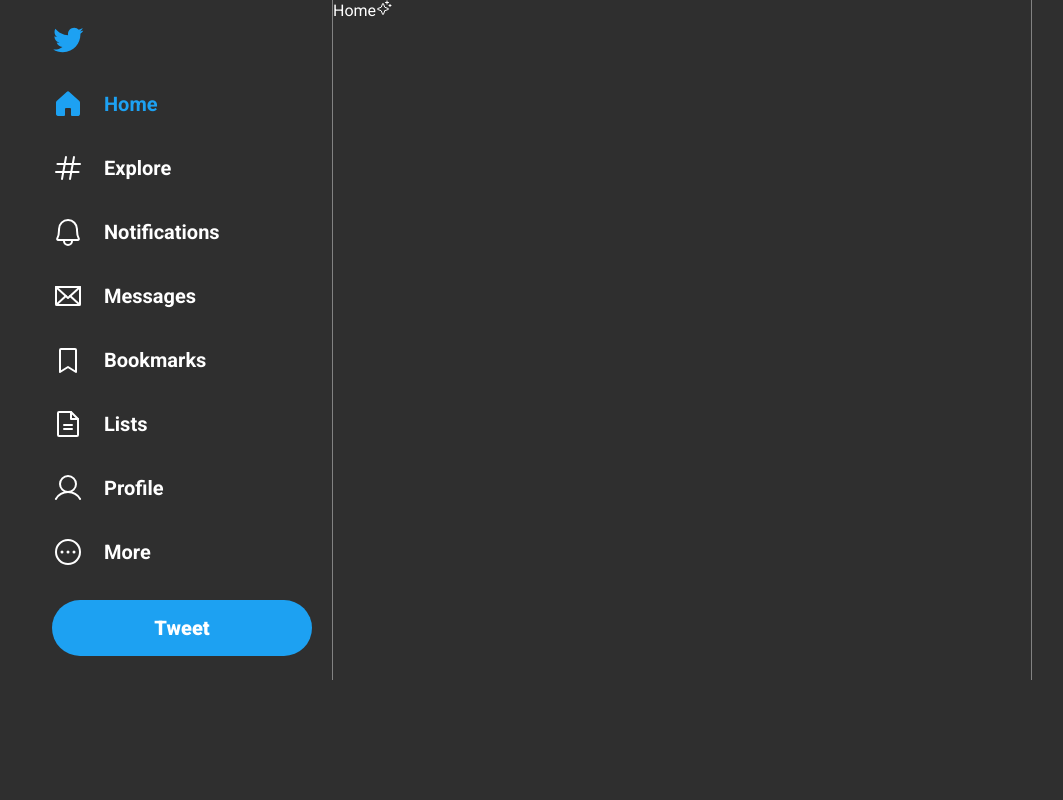
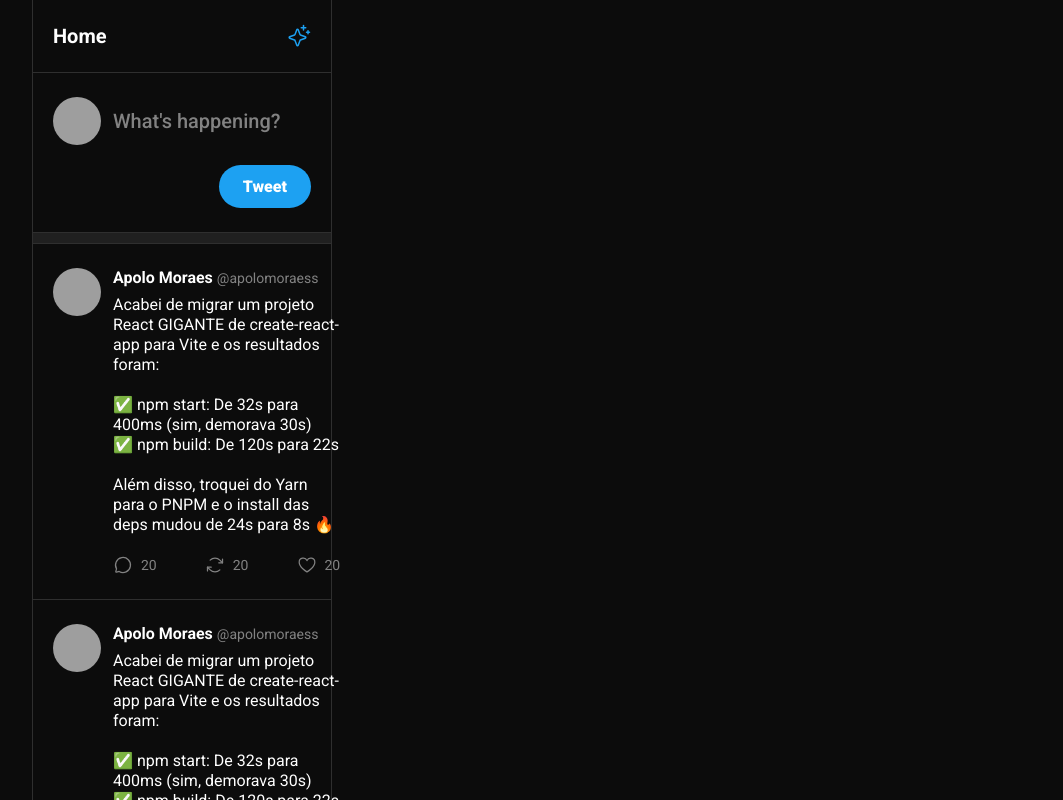
Before and after one commit to apolomoraes/Twitter-UI, a React (Vite) app: page /tweet in a window 1280 px wide. Shown: the top 800 px of the page, without its empty margins (108-1171 px from the left). Built offline with nearby package versions, Linux system fonts and the light colour scheme; grey boxes are pictures that could not be loaded.

Commit message:
created Sidebar and Tweet components

```diff
--- /dev/null
+++ b/src/components/Tweet.css
@@ -0,0 +1,63 @@
+.tweet {
+  padding: 1.5rem 1.25rem;
+  display: grid;
+  grid-template-columns: 3rem 1fr;
+  gap: 0.75rem;
+  border-bottom: 1px solid #2F2F2F;
+
+  text-decoration: none;
+}
+
+.tweet img {
+  width: 3rem;
+  height: 3rem;
+
+  border-radius: 9999px;
+}
+
+.tweet .tweet-content {
+  display: flex;
+  flex-direction: column;
+  gap: 0.5rem;
+}
+
+.tweet .tweet-content-header {
+  display: flex;
+  align-items: center;
+  gap: 0.25rem;
+}
+
+.tweet .tweet-content-header span {
+  font-size: 0.875rem;
+  color: #828282;
+}
+
+.tweet .tweet-content p {
+  line-height: 1.25rem;
+}
+
+.tweet .tweet-content-footer {
+  display: flex;
+  align-items: center;
+  gap: 3rem;
+  margin-top: 0.75rem;
+}
+
+.tweet .tweet-content-footer button {
+  display: flex;
+  align-items: center;
+  gap: 0.5rem;
+  background: transparent;
+  border: 0;
+  font-size: 0.875rem;
+  color: #828282;
+}
+
+.tweet .tweet-content-footer button:hover {
+  color: var(--twitter-blue);
+}
+
+.tweet .tweet-content-footer button svg {
+  width: 1.25rem;
+  height: 1.25rem;
+}
--- a/src/components/Tweet.tsx
+++ b/src/components/Tweet.tsx
@@ -1,19 +1,42 @@
-interface TweetProps {
-  user: string
-  children: string
-  like?: number
-}
+import { ArrowsClockwise, ChatCircle, Heart } from 'phosphor-react'
+import './Tweet.css'
 
-const tweetStyles = {
-  borderRadius: 8
-}
+export function Tweet() {
+  return (
+    <a href='#' className="tweet">
+      <img src="https://github.com/apolomoraes.png" alt="Foto do usuário" />
 
-export function Tweet(props: TweetProps) {
-  return (
-    <div className="tweet" style={tweetStyles}>
-      <strong>{props.user}</strong>
-      <p>{props.children}</p>
-      <button>Like {props.like ?? 0}</button>
-    </div>
+      <div className="tweet-content">
+        <div className="tweet-content-header">
+          <strong>Apolo Moraes</strong>
+          <span>@apolomoraess</span>
+        </div>
+        <p>
+          Acabei de migrar um projeto React GIGANTE de create-react-app para Vite e os resultados foram:<br />
+          <br />
+          ✅ npm start: De 32s para 400ms (sim, demorava 30s)<br />
+          ✅ npm build: De 120s para 22s<br />
+          <br />
+          Além disso, troquei do Yarn para o PNPM e o install das deps mudou de 24s para 8s 🔥
+        </p>
+
+        <div className="tweet-content-footer">
+          <button type='button'>
+            <ChatCircle />
+            20
+          </button>
+
+          <button type='button'>
+            <ArrowsClockwise />
+            20
+          </button>
+
+          <button type='button'>
+            <Heart />
+            20
+          </button>
+        </div>
+      </div>
+    </a>
   )
 }
--- a/src/global.css
+++ b/src/global.css
@@ -6,7 +6,8 @@
 
 :root {
   --twitter-blue: #1da1f2;
-  --background: #2F2F2F;
+  --background: #0C0C0C;
+  --background-two: #2F2F2F;
   --color-text-tweet: #e1e1e6;
   --color-text-menu: #ffffff;
   --color-text-tweet-placeholder: #828282;
@@ -41,63 +42,84 @@
   grid-template-columns: 300px 1fr;
 }
 
-.sidebar {
+.content {
+  border-left: 1px solid var(--background-two);
+  border-right: 1px solid var(--background-two);
+}
+
+.timeline-header {
   padding: 1.5rem 1.25rem;
+  display: flex;
+  align-items: center;
+  justify-content: space-between;
+  font-size: 1.25rem;
+  font-weight: 700;
+  border-bottom: 1px solid var(--background-two);
+}
 
+.timeline-header svg {
+  width: 1.5rem;
+  height: 1.5rem;
+  color: var(--twitter-blue);
+}
+
+.new-tweet-form {
+  padding: 1.5rem 1.25rem;
   display: flex;
   flex-direction: column;
-  gap: 2rem;
+  gap: 0.5rem;
 }
 
-.sidebar .logo {
-  width: 2rem;
-  height: 2rem;
+.new-tweet-form label {
+  display: flex;
+  gap: 0.75rem;
 }
 
-.sidebar .new-tweet {
-  background: var(--twitter-blue);
+.new-tweet-form label img {
+  width: 3rem;
+  height: 3rem;
   border-radius: 9999px;
-  padding: 1rem;
-  display: flex;
-  justify-content: center;
-  width: 100%;
-  color: #FFF;
+}
+
+.new-tweet-form label textarea {
+  flex: 1;
+  border: 0;
   font-size: 1.25rem;
+  font-weight: 500;
+  margin-top: 0.75rem;
+  resize: none;
+
+  background-color: var(--background);
+}
+
+.new-tweet-form label textarea:focus {
+  outline: none;
+}
+
+.new-tweet-form label textarea::placeholder {
+  color: var(--color-text-tweet-placeholder);
+}
+
+.new-tweet-form button[type=submit] {
+  margin-left: auto;
+  background-color: var(--twitter-blue);
+  border-radius: 9999px;
+  padding: 0.75rem 1.5rem;
+  color: var(--color-text-menu);
+  font-size: 1rem;
   font-weight: 900;
   border: 0;
 
   transition: 300ms;
 }
 
-.sidebar .new-tweet:hover {
+.new-tweet-form button:hover {
   filter: brightness(0.85);
 }
 
-.main-navigation {
-  display: flex;
-  flex-direction: column;
-  gap: 2rem;
+.separator {
+  background-color: #202020;
+  border-top: 1px solid var(--background-two);
+  border-bottom: 1px solid var(--background-two);
+  height: 0.75rem;
 }
-
-.main-navigation a {
-  display: flex;
-  align-items: center;
-  gap: 1.25rem;
-  font-size: 1.25rem;
-  font-weight: 700;
-  text-decoration: none;
-}
-
-.main-navigation a svg {
-  width: 2rem;
-  height: 2rem;
-}
-
-.main-navigation a.active {
-  color: var(--twitter-blue);
-}
-
-.content {
-  border-left: 1px solid var(--color-text-tweet-placeholder);
-  border-right: 1px solid var(--color-text-tweet-placeholder);
-}
--- a/src/main.tsx
+++ b/src/main.tsx
@@ -1,45 +1,14 @@
 import React from 'react'
 import ReactDOM from 'react-dom/client'
-import { House, Hash, Bell, Envelope, BookmarkSimple, FileText, User, DotsThreeCircle, Sparkle } from 'phosphor-react'
+import { Sparkle } from 'phosphor-react'
 
 import './global.css'
-import twitterLogo from './assets/logo-twitter.svg'
+import { Tweet } from './components/Tweet'
 
 ReactDOM.createRoot(document.getElementById('root') as HTMLElement).render(
   <React.StrictMode>
     <div className='layout'>
-      <aside className='sidebar'>
-        <img className='logo' src={twitterLogo} alt="Logo pássaro azul" />
 
-        <nav className='main-navigation' >
-          <a className='active' href="">
-            < House weight='fill' />
-            Home</a>
-          <a href="">
-            <Hash />
-            Explore</a>
-          <a href="">
-            <Bell />
-            Notifications</a>
-          <a href="">
-            <Envelope />
-            Messages</a>
-          <a href="">
-            <BookmarkSimple />
-            Bookmarks</a>
-          <a href="">
-            <FileText />
-            Lists</a>
-          <a href="">
-            <User />
-            Profile</a>
-          <a href="">
-            <DotsThreeCircle />
-            More</a>
-        </nav>
-
-        <button className='new-tweet' type='button' >Tweet</button>
-      </aside>
 
       <div className='content'>
         <main className='timeline' >
@@ -47,8 +16,24 @@
             Home
             <Sparkle />
           </div>
+
+          <form className="new-tweet-form">
+            <label htmlFor="tweet">
+              <img src="https://github.com/apolomoraes.png" alt="Foto de usuário" />
+              <textarea id='tweet' placeholder="What's happening?" />
+            </label>
+
+            <button type='submit' >Tweet</button>
+          </form>
+
+          <div className="separator" />
+
+          <Tweet />
+          <Tweet />
+          <Tweet />
+          <Tweet />
         </main>
       </div>
     </div>
-  </React.StrictMode>,
+  </React.StrictMode >,
 )
```
Also changed, not shown: src/components/Sidebar.css (added, +55 -0 lines), src/components/Sidebar.tsx (added, +41 -0 lines).
